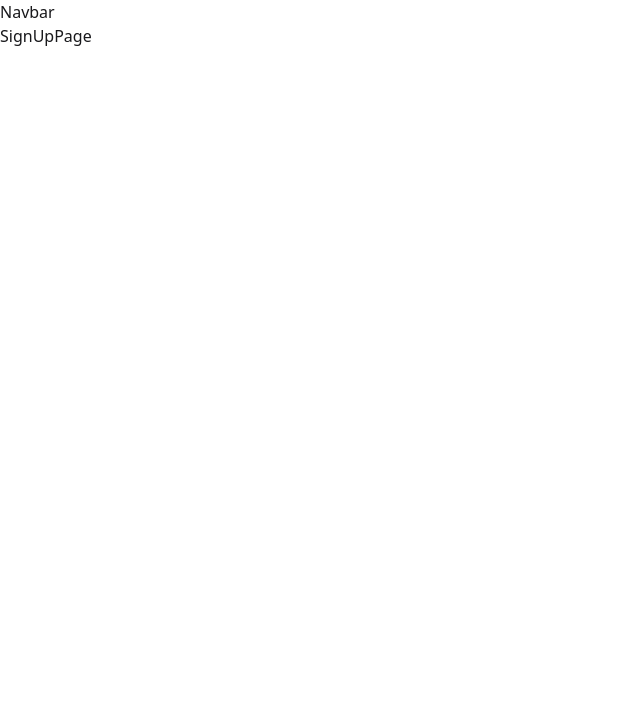
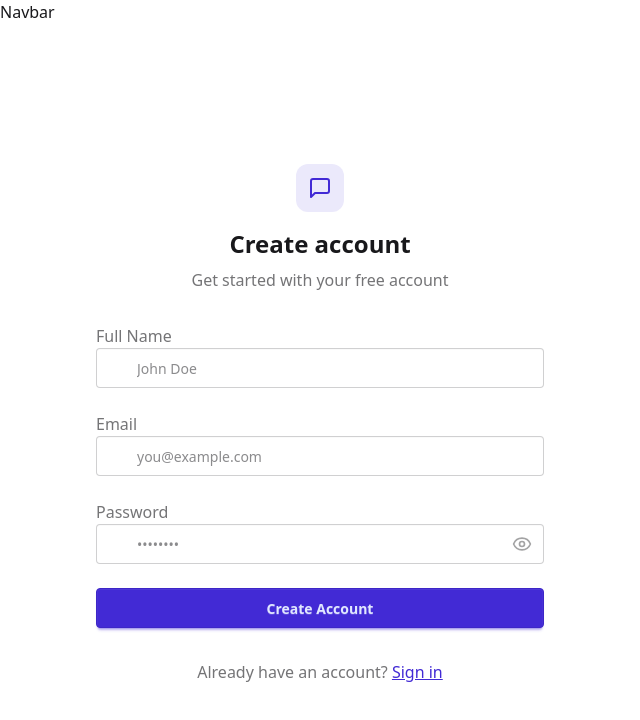
Before and after one commit to DavEsp2406/TFG, a React (Vite) app in the folder UINEST/frontend/: page /signup in a window 1280 px wide. Shown: the top 720 px of the page, without its empty margins (0-640 px from the left). Built offline with nearby package versions, Linux system fonts and the light colour scheme; no server answers.

Commit message:
Avance en el diseño de sign up

```diff
--- a/UINEST/frontend/package.json
+++ b/UINEST/frontend/package.json
@@ -12,6 +12,7 @@
   "dependencies": {
     "@tailwindcss/vite": "^4.1.5",
     "axios": "^1.9.0",
+    "lucide-react": "^0.510.0",
     "react": "^19.0.0",
     "react-dom": "^19.0.0",
     "react-hot-toast": "^2.5.2",
--- a/UINEST/frontend/src/App.jsx
+++ b/UINEST/frontend/src/App.jsx
@@ -1,26 +1,45 @@
-import React from 'react'
 import Navbar from './components/Navbar.jsx'
-
-import {Routes, Route} from 'react-router-dom'
 import HomePage from './pages/HomePage.jsx'
 import SignUpPage from './pages/SignUpPage.jsx'
 import LogInPage from './pages/LogInPage.jsx'
 import SettingsPage from './pages/SettingsPage.jsx'
 import ProfilePage from './pages/ProfilePage.jsx'
 
+
+import {Routes, Route, Navigate} from 'react-router-dom'
+import { useAuthStore } from './store/useAuthStore.js'
+import { useEffect } from 'react'
+
+import {Loader} from "lucide-react"
+
 const App = () => {
+  const {authUser, checkAuth, isCheckingAuth} = useAuthStore()
+
+  useEffect(() => {
+    checkAuth()
+  }, [checkAuth])
+
+  console.log({authUser})
+
+  if(isCheckingAuth && !authUser) return (
+    <div className='flex justify-center items-center h-screen'>
+      <Loader className='size-10 animate-spin'/>
+    </div>
+  )
+
+
   return (
-    <>
+    <div>
       <Navbar />
 
       <Routes>
-        <Route path="/" element={<HomePage />} />
-        <Route path="/signup" element={<SignUpPage />} />
-        <Route path="/login" element={<LogInPage />} />
+        <Route path="/" element={authUser ? <HomePage /> : <Navigate to= "/login"/>} />
+        <Route path="/signup" element={!authUser ? <SignUpPage /> : <Navigate to= "/"/>} />
+        <Route path="/login" element={!authUser ? <LogInPage /> : <Navigate to= "/" />} />
         <Route path="/settings" element={<SettingsPage />} />
-        <Route path="/profile" element={<ProfilePage />} />
+        <Route path="/profile" element={ authUser ? <ProfilePage /> : <Navigate to= "/login"/>} />
       </Routes>
-    </>
+    </div>
   )
 }
 
--- a/UINEST/frontend/src/lib/axios.js
+++ b/UINEST/frontend/src/lib/axios.js
@@ -0,0 +1,6 @@
+import axios from 'axios';
+
+export const axiosInstance = axios.create({
+  baseURL: "http://localhost:5001/api",
+  withCredentials: true,
+});
--- a/UINEST/frontend/src/pages/SignUpPage.jsx
+++ b/UINEST/frontend/src/pages/SignUpPage.jsx
@@ -1,8 +1,125 @@
-import React from 'react'
+import {useState} from "react"
+import { useAuthStore } from "../store/useAuthStore"
+import { MessageSquare, User, Mail, Lock, Eye, EyeOff, Loader, Loader2 } from "lucide-react"
+import { Link } from "react-router-dom"
 
 const SignUpPage = () => {
+  const [showPassword, setShowPassword] = useState(false)
+  const [formData, setFormData] = useState({
+    fullName:"",
+    email:"",
+    password:""
+  })
+
+  const {signup, isSigningUp} = useAuthStore()
+
+  const validateForm = () => {}
+  const handleSubmit = (e) => {
+    e.preventDefault()
+  }
+
   return (
-    <div>SignUpPage</div>
+    <div className="grid lg:grid-cols-2 min-h-screen">
+      {/*left side*/}
+      <div className="flex flex-col justify-center items-center p-6 sm:p-12">
+        <div className="space-y-8 w-full max-w-md">
+          {/* LOGO */}
+          <div className="mb-8 text-center">
+            <div className="group flex flex-col items-center gap-2">
+              <div className="flex justify-center items-center bg-primary/10 group-hover:bg-primary/20 rounded-xl size-12 transition-colors">
+                <MessageSquare className="size-6 text-primary"/>
+              </div>
+              <h1 className="mt-2 font-bold text-2xl">Create account</h1>
+              <p className="text-base-content/60">Get started with your free account</p>
+            </div>
+          </div>
+
+          <form onSubmit={handleSubmit} className="space-y-6">
+            <div className="form-control">
+              <label className="label">
+                <span className="font-medium label-text">Full Name</span>
+              </label>
+              <div className="relative">
+                <div className="left-0 absolute inset-y-0 flex items-center pl-3 pointer-events-none">
+                  <User className="size-5 text-base-content/40" />
+                </div>
+                <input
+                  type="text"
+                  className="pl-10 input-bordered w-full input"
+                  placeholder="John Doe"
+                  value={formData.fullName}
+                  onChange={(e) => setFormData({ ...formData, fullName: e.target.value })}
+                />
+              </div>
+            </div>
+
+            <div className="form-control">
+              <label className="label">
+                <span className="font-medium label-text">Email</span>
+              </label>
+              <div className="relative">
+                <div className="left-0 absolute inset-y-0 flex items-center pl-3 pointer-events-none">
+                  <Mail className="size-5 text-base-content/40" />
+                </div>
+                <input
+                  type="email"
+                  className="pl-10 input-bordered w-full input"
+                  placeholder="you@example.com"
+                  value={formData.email}
+                  onChange={(e) => setFormData({ ...formData, email: e.target.value })}
+                />
+              </div>
+            </div>
+            <div className="form-control">
+              <label className="label">
+                <span className="font-medium label-text">Password</span>
+              </label>
+              <div className="relative">
+                <div className="left-0 absolute inset-y-0 flex items-center pl-3 pointer-events-none">
+                  <Lock className="size-5 text-base-content/40" />
+                </div>
+                <input
+                  type={showPassword ? "text" : "password"}
+                  className="pl-10 input-bordered w-full input"
+                  placeholder="••••••••"
+                  value={formData.password}
+                  onChange={(e) => setFormData({ ...formData, password: e.target.value })}
+                />
+                <button
+                  type="button"
+                  className="right-0 absolute inset-y-0 flex items-center pr-3"
+                  onClick={() => setShowPassword(!showPassword)}
+                >
+                  {showPassword ? (
+                    <EyeOff className="size-5 text-base-content/40" />
+                  ) : (
+                    <Eye className="size-5 text-base-content/40" />
+                  )}
+                </button>
+              </div>
+            </div>
+            <button type="submit" className="w-full btn btn-primary" disabled={isSigningUp}>
+              {isSigningUp ? (
+                <>
+                  <Loader2 className="size-5 animate-spin" />
+                  Loading ...
+                </>
+              ): (
+                "Create Account"
+              )}
+            </button>
+          </form>
+          <div className="text-center">
+            <p className="text-base-content/60">
+              Already have an account?{" "}
+              <Link to= "/login" className="link link-primary">
+              Sign in
+              </Link>
+            </p>
+          </div>
+        </div>
+      </div>
+    </div>
   )
 }
 
--- /dev/null
+++ b/UINEST/frontend/src/store/useAuthStore.js
@@ -0,0 +1,27 @@
+import {create} from 'zustand';
+import {axiosInstance} from '../lib/axios.js';
+
+export const useAuthStore = create((set) => ({
+    authUser: null,
+    isSigningUp: false,
+    isLoggingIn: false,
+    isUpdatingProfile: false,
+
+    isCheckingAuth: true,
+
+    checkAuth: async () => {
+        try {
+            const res = await axiosInstance.get('/auth/check')
+            set ({authUser: res.data})
+        } catch (error) {
+            console.log("Error in checkAuth" ,error)
+            set ({authUser: null})
+        }finally {
+            set({isCheckingAuth: false})
+        }
+    },
+
+    signup: async (data) => {
+
+    }
+}))
```
Also changed, not shown: 1 other file (tests, documents, lock files or other folders).
